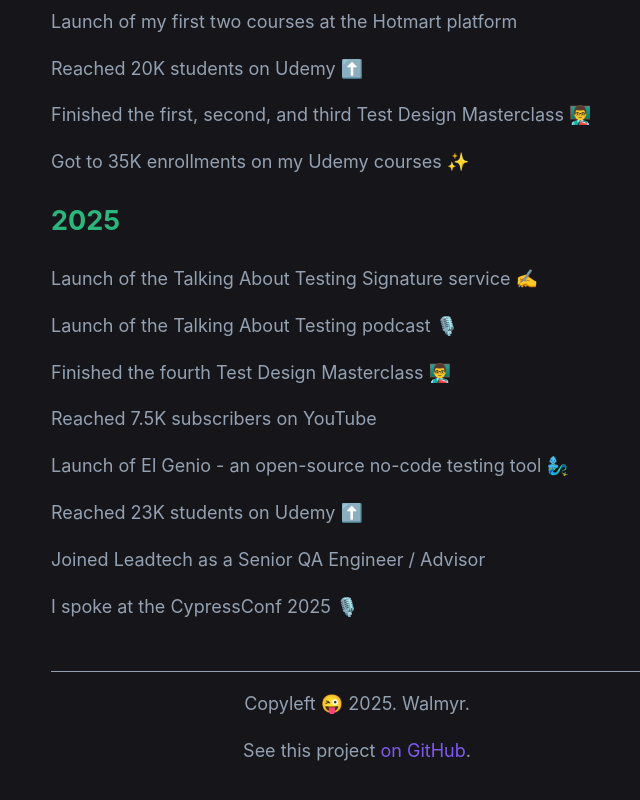
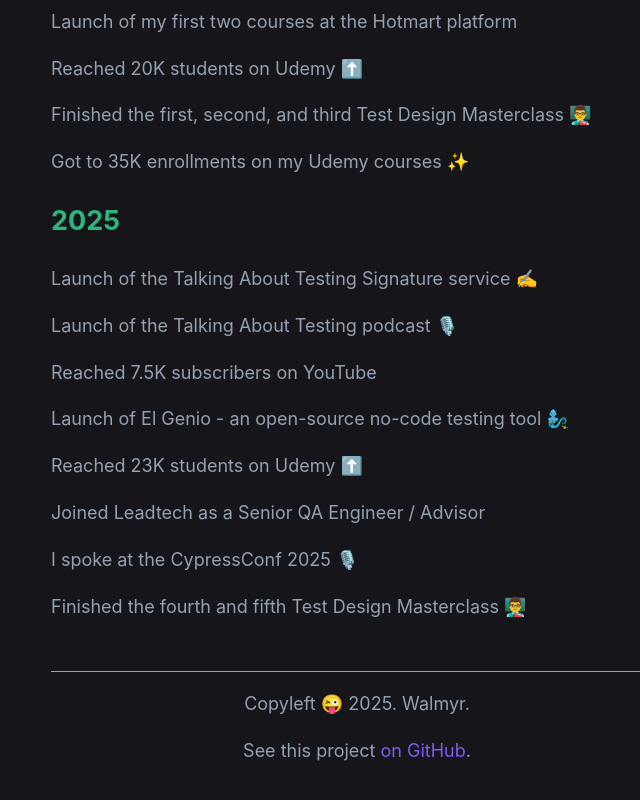
Before and after one commit to wlsf82/walmyr-nextjs, a Next.js app: page / in a window 1280 px wide. Shown: the part 4034-4834 px from the top of the page, without its empty margins (283-923 px from the left). Built offline with nearby package versions, Linux system fonts and the light colour scheme.

Commit message:
Update achievements for 2025

```diff
--- a/components/achievements.js
+++ b/components/achievements.js
@@ -135,12 +135,12 @@
     events: [
       'Launch of the Talking About Testing Signature service ✍️',
       'Launch of the Talking About Testing podcast 🎙️',
-      'Finished the fourth Test Design Masterclass 👨‍🏫',
       'Reached 7.5K subscribers on YouTube',
       'Launch of El Genio - an open-source no-code testing tool 🧞‍♂️',
       'Reached 23K students on Udemy ⬆️',
       'Joined Leadtech as a Senior QA Engineer / Advisor',
       'I spoke at the CypressConf 2025 🎙️',
+      'Finished the fourth and fifth Test Design Masterclass 👨‍🏫',
     ]
   },
 ]
```
